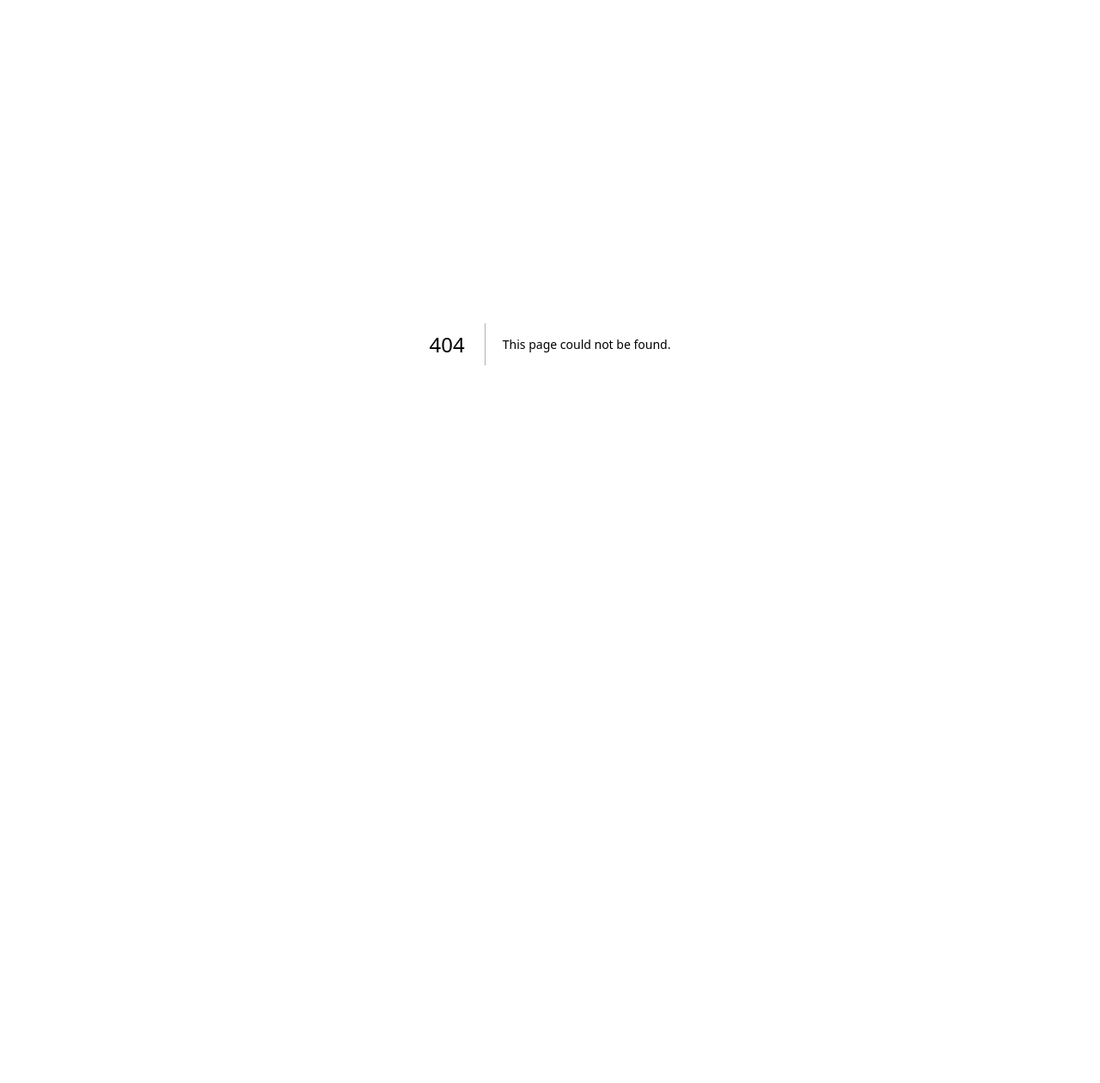
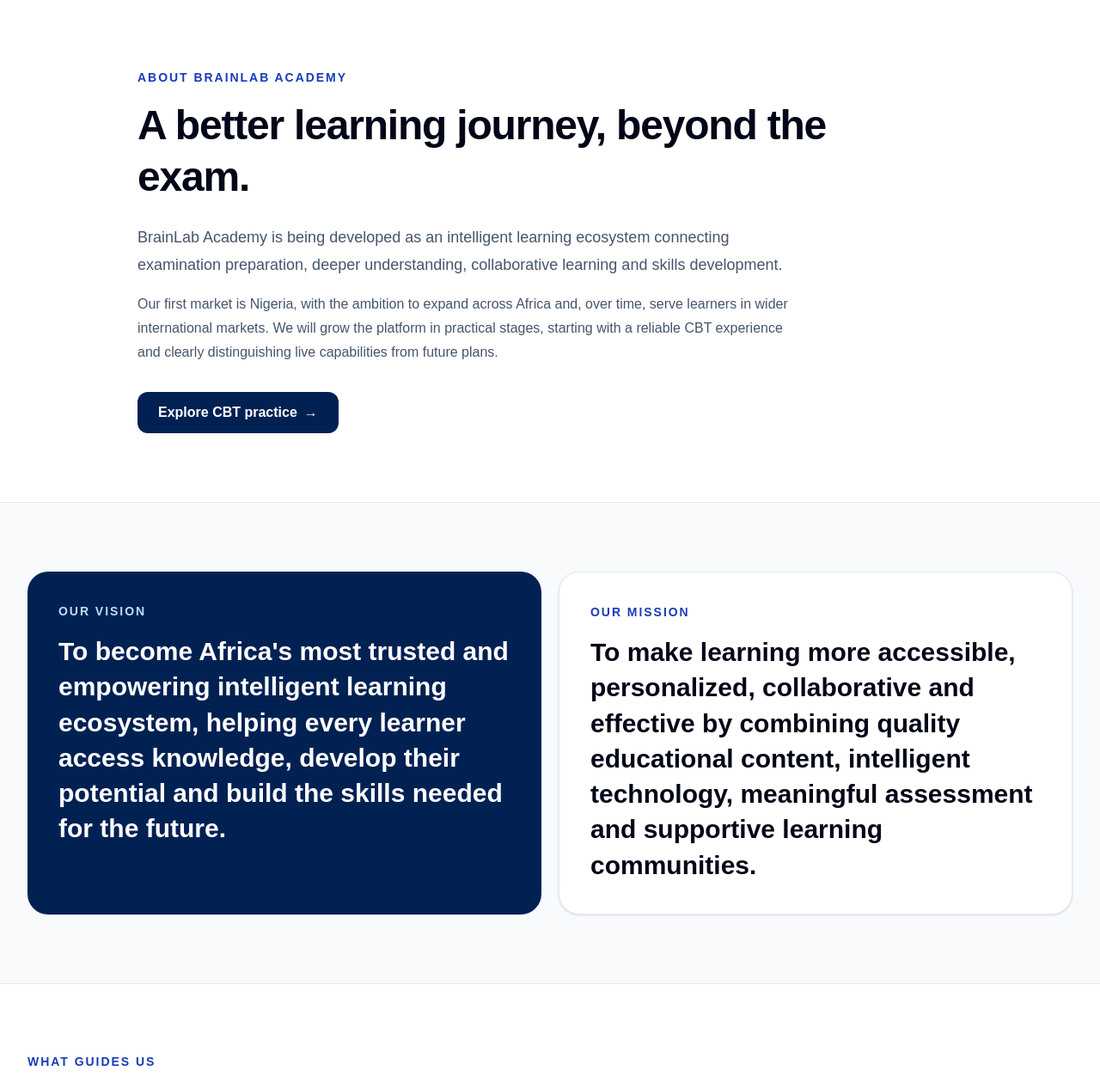
Before and after one commit to JAVABOI05/BRAINLAB-EXAM-CBT, a Next.js app: page /about in a window 1280 px wide. Before the commit this address had no page. Shown: the top 1260 px of the page at 86% size. Before the commit the page ends 800 px from the top, so only its background shows below. Built offline with nearby package versions, Linux system fonts and the light colour scheme.

Commit message:
feat: add BrainLab Academy about page

```diff
--- /dev/null
+++ b/app/about/page.tsx
@@ -0,0 +1,66 @@
+import Link from "next/link";
+
+const values = [
+  ["Learning before scores", "Results matter, but lasting understanding matters more."],
+  ["Accessibility", "Learning should be usable on everyday phones and slower connections."],
+  ["Personalization", "Guidance should reflect real learner needs and be understandable."],
+  ["Community", "Learners should be able to learn with and support one another safely."],
+  ["Innovation with purpose", "Technology should solve real learning problems, not just look impressive."],
+  ["Trust and safety", "Protect learner information and maintain fair assessment practices."],
+];
+
+export const metadata = {
+  title: "About BrainLab Academy",
+  description: "Discover BrainLab Academy's vision, mission, values and long-term learning ecosystem direction.",
+};
+
+export default function AboutPage() {
+  return (
+    <main id="main">
+      <section className="border-b border-slate-200 bg-white">
+        <div className="mx-auto max-w-5xl px-5 py-16 sm:px-8 sm:py-20">
+          <p className="text-sm font-extrabold uppercase tracking-[0.14em] text-blue-800">About BrainLab Academy</p>
+          <h1 className="mt-4 max-w-4xl text-4xl font-extrabold leading-tight tracking-tight text-slate-950 sm:text-5xl">A better learning journey, beyond the exam.</h1>
+          <p className="mt-6 max-w-3xl text-lg leading-8 text-slate-600">BrainLab Academy is being developed as an intelligent learning ecosystem connecting examination preparation, deeper understanding, collaborative learning and skills development.</p>
+          <p className="mt-4 max-w-3xl leading-7 text-slate-600">Our first market is Nigeria, with the ambition to expand across Africa and, over time, serve learners in wider international markets. We will grow the platform in practical stages, starting with a reliable CBT experience and clearly distinguishing live capabilities from future plans.</p>
+          <Link href="/login" className="mt-8 inline-flex min-h-12 items-center justify-center rounded-xl bg-[#012153] px-6 py-3 font-bold text-white transition hover:bg-[#0a2f72]">Explore CBT practice <span aria-hidden="true" className="ml-2">→</span></Link>
+        </div>
+      </section>
+
+      <section className="mx-auto grid max-w-7xl gap-5 px-5 py-14 sm:px-8 md:grid-cols-2 lg:py-20">
+        <article className="rounded-3xl bg-[#012153] p-7 text-white sm:p-9">
+          <p className="text-sm font-extrabold uppercase tracking-[0.14em] text-blue-200">Our vision</p>
+          <h2 className="mt-4 text-2xl font-extrabold leading-snug sm:text-3xl">To become Africa's most trusted and empowering intelligent learning ecosystem, helping every learner access knowledge, develop their potential and build the skills needed for the future.</h2>
+        </article>
+        <article className="rounded-3xl border border-slate-200 bg-white p-7 shadow-sm sm:p-9">
+          <p className="text-sm font-extrabold uppercase tracking-[0.14em] text-blue-800">Our mission</p>
+          <h2 className="mt-4 text-2xl font-extrabold leading-snug text-slate-950 sm:text-3xl">To make learning more accessible, personalized, collaborative and effective by combining quality educational content, intelligent technology, meaningful assessment and supportive learning communities.</h2>
+        </article>
+      </section>
+
+      <section className="border-y border-slate-200 bg-white">
+        <div className="mx-auto max-w-7xl px-5 py-14 sm:px-8 lg:py-20">
+          <div className="max-w-2xl">
+            <p className="text-sm font-extrabold uppercase tracking-[0.14em] text-blue-800">What guides us</p>
+            <h2 className="mt-3 text-3xl font-extrabold tracking-tight text-slate-950 sm:text-4xl">Values that shape every decision.</h2>
+          </div>
+          <div className="mt-8 grid gap-4 sm:grid-cols-2 lg:grid-cols-3">
+            {values.map(([title, description], index) => (
+              <article key={title} className="rounded-2xl border border-slate-200 p-6">
+                <p className="text-xs font-extrabold tracking-[0.16em] text-blue-800">0{index + 1}</p>
+                <h3 className="mt-3 text-lg font-extrabold text-slate-950">{title}</h3>
+                <p className="mt-2 text-sm leading-7 text-slate-600">{description}</p>
+              </article>
+            ))}
+          </div>
+        </div>
+      </section>
+
+      <section className="mx-auto max-w-5xl px-5 py-14 text-center sm:px-8 lg:py-20">
+        <h2 className="text-3xl font-extrabold tracking-tight text-slate-950 sm:text-4xl">A connected experience, built with care.</h2>
+        <p className="mx-auto mt-4 max-w-3xl leading-8 text-slate-600">Our long-term direction connects assessment, learning support, community and progress. New capabilities will be introduced only when their quality, safety and usefulness can be tested.</p>
+        <Link href="/" className="mt-7 inline-flex min-h-12 items-center justify-center rounded-xl border border-slate-300 bg-white px-6 py-3 font-bold text-slate-800 transition hover:border-slate-500">Back to homepage</Link>
+      </section>
+    </main>
+  );
+}
```
